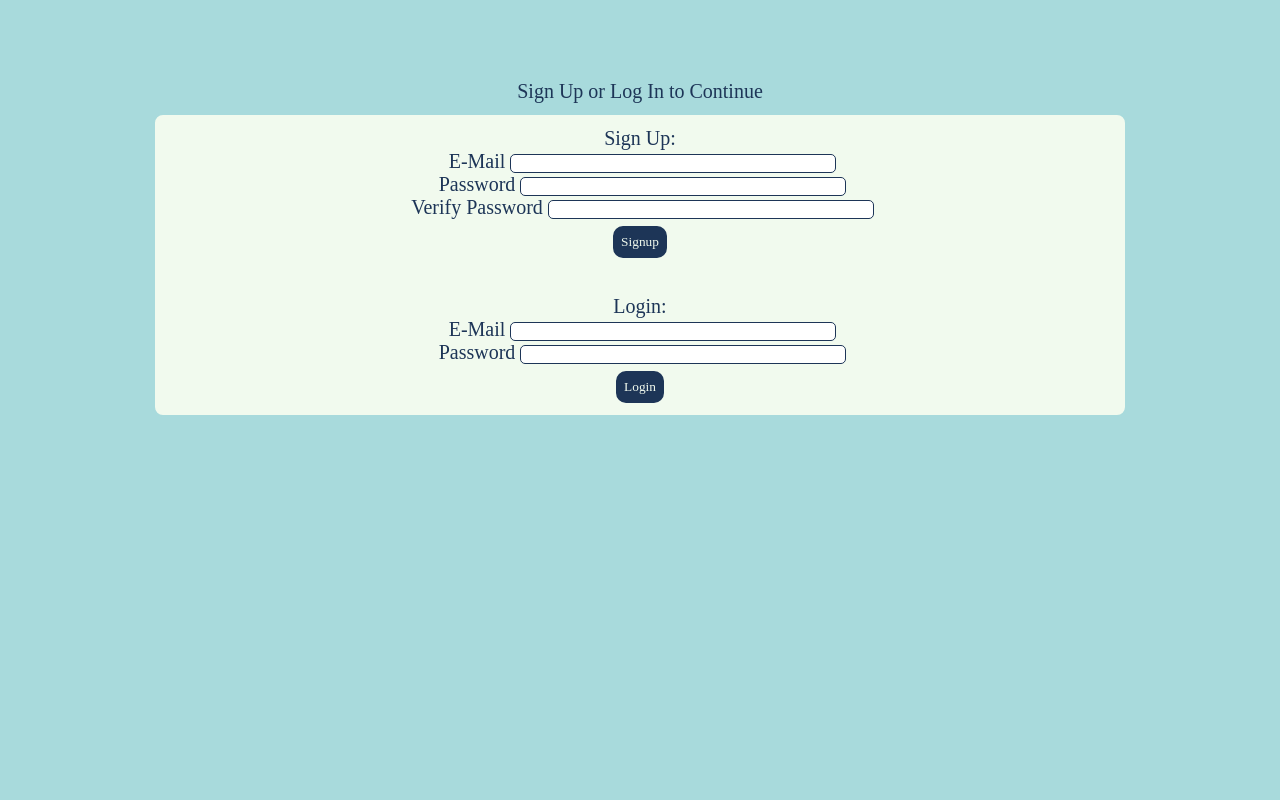
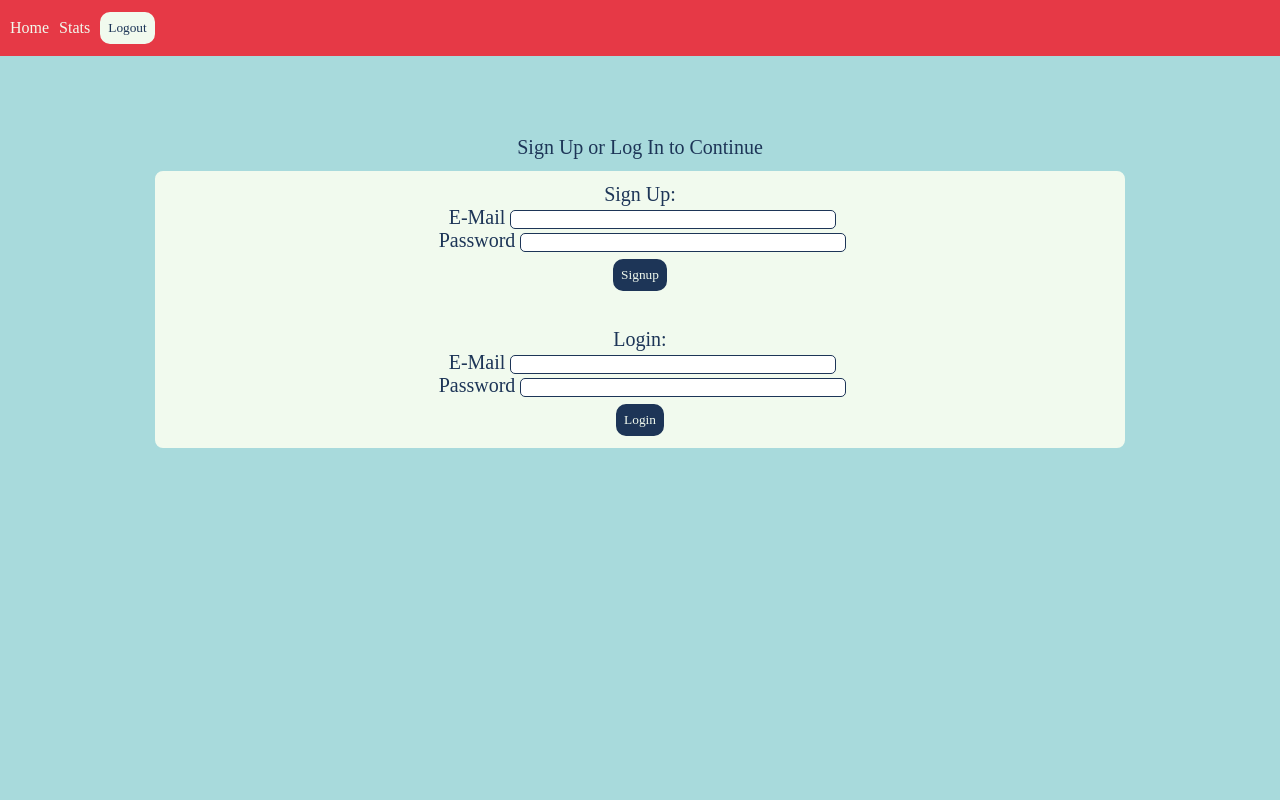
Before and after one commit to Mariabruner/RedBadge_Client, a React (Create React App) app: page /auth in a window 1280 px wide. Shown: the top 800 px of the page. Built offline with nearby package versions, Linux system fonts and the light colour scheme; a web font is replaced by a local one.

Commit message:
fixed log in

```diff
--- a/src/App.tsx
+++ b/src/App.tsx
@@ -20,33 +20,38 @@ class App extends React.Component<props, state>{
   constructor(props: props) {
     super(props)
     this.state = {
-      sessionToken: localStorage.getItem("token")
+      sessionToken: localStorage.getItem('token')
     }
   }
 
   updateToken = (newToken: string): void => {
     localStorage.setItem('token', newToken)
     this.setState({ sessionToken: newToken })
+    console.log(this.state.sessionToken)
   }
 
-  setView = () => {
-    let display
-    if (this.state.sessionToken === "" || "undefined") {
-      display = <Auth updateToken={this.updateToken} />
-    } else display =
-    <Router>
-      <Sitebar updateToken={this.updateToken} />
-    </Router>
-    return (display)
+  clearToken = () => {
+    localStorage.clear()
+    this.setState({sessionToken: ""})
+  }
+
+  protectedViews = () => {
+      let display = this.state.sessionToken === localStorage.getItem('token') ? <Sitebar clickLogout={this.clearToken} updateToken={this.updateToken}/>
+      : <Auth updateToken={this.updateToken} />
+
+      return (display)
   }
 
   render() {
     return (
       <div className="App">
-        {this.setView()}
+        <Router>
+       {this.protectedViews()}
+       </Router>
       </div>
     )
   };
+
 }
 
 export default App;
--- a/src/auth/Signup.tsx
+++ b/src/auth/Signup.tsx
@@ -15,7 +15,6 @@ type state = {
     confirmPassword: string,
     emailValid: boolean,
     passwordValid: boolean,
-    confirmPasswordValid: boolean
 }
 
 const pageStyle = {
@@ -54,7 +53,6 @@ class Signup extends React.Component<props, state> {
             confirmPassword: "",
             emailValid: false,
             passwordValid: false,
-            confirmPasswordValid: false
             }
     }
 
@@ -94,7 +92,6 @@ class Signup extends React.Component<props, state> {
                                 this.setState({ emailValid: true })
                             } else {
                                 console.log("please enter a valid email address")
-                                this.setState({ emailValid: false })
                             }
 
                         }} name="email" />
@@ -103,9 +100,10 @@ class Signup extends React.Component<props, state> {
                         <Label style = {labelStyle} htmlFor="password">Password</Label>
                         <Input style={inputStyle} type="password" onChange={(e) => this.setState({ password: e.target.value })} name="password" />
                         <br />
-                        <Label style = {labelStyle} htmlFor="password">Verify Password</Label>
-                        <Input style={inputStyle} type="password" onChange={(e) => this.setState({ confirmPassword: e.target.value })} name="password" />
+                        {/* <Label style = {labelStyle} htmlFor="password">Verify Password</Label>
+                        <Input style={inputStyle} type="password" onChange={(e) => this.setState({ confirmPassword: e.target.value })} name="password" /> */}
                     </FormGroup>
+
                     <Button style={buttonStyle} type="submit" disabled={this.state.emailValid  ? false : true}>Signup</Button>
                 </Form>
             </div>
--- a/src/components/Sitebar.tsx
+++ b/src/components/Sitebar.tsx
@@ -13,6 +13,7 @@ import RatingsTable from './RatingsTable'
 import NewCharacter from './NewCharacter'
 
 type props = {
+    clickLogout(): void
     updateToken(sessionToken: string): void
 }
 
@@ -57,11 +58,7 @@ class Sitebar extends React.Component<props, state> {
         }
     }
 
-    clearToken = () => {
-          localStorage.clear()
-          this.props.updateToken("")
-          window.location.href='/'
-    }
+
 
     render() {
         return (
@@ -70,7 +67,7 @@ class Sitebar extends React.Component<props, state> {
                     <NavLink style={NavLinkStyle}><Link style={linkStyle} to="/">Home</Link></NavLink>
                     <NavLink style={NavLinkStyle}><Link style={linkStyle} to="/ratingstable">Stats</Link></NavLink>
                     <NavLink style={NavLinkStyle}><Link style={linkStyle} to="/newcharacter"></Link></NavLink>
-                    <Button style = {buttonStyle} onClick={this.clearToken}>Logout</Button>
+                    <Button style = {buttonStyle} onClick={this.props.clickLogout}>Logout</Button>
             </Navbar>
 
             <Switch>
```
